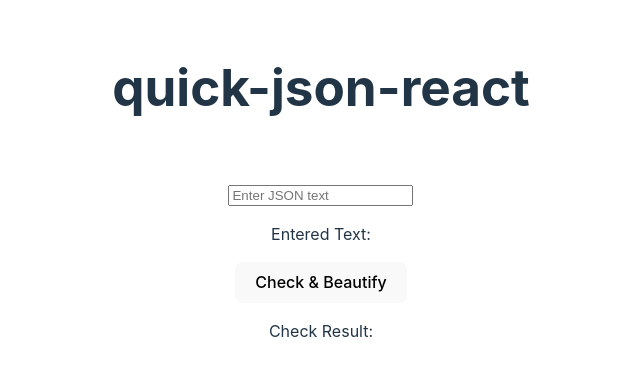
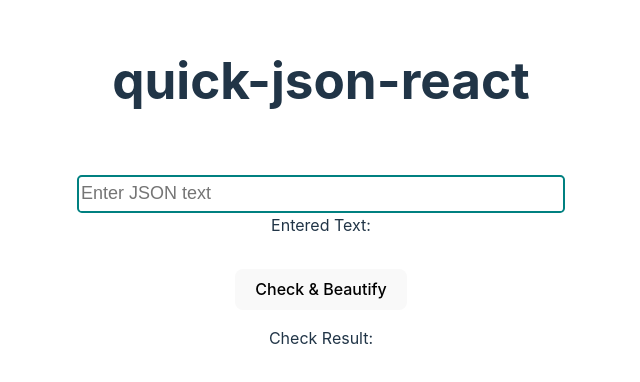
Before and after one commit to sgtao/quick-json-react, a React (Vite) app: page / in a window 1280 px wide. Shown: the part 192-574 px from the top of the page, without its empty margins (319-959 px from the left). Built offline with nearby package versions, Linux system fonts and the light colour scheme.

Commit message:
Add:update components/TextInput for styling a bit

```diff
--- a/src/components/JsonConverterCard.jsx
+++ b/src/components/JsonConverterCard.jsx
@@ -9,6 +9,14 @@ const JsonConverterCard = () => {
   const [isJson, setIsJson] = useState(false);
   const [shownObj, setShownObj] = useState({});
 
+  const styleEnterText = {
+    maxWidth: '38rem',
+    textWrap: 'nowrap',
+    overflow: 'hidden',
+    textOverflow: 'ellipsis',
+    margin: '0 auto',
+    marginBottom: '2rem',
+  };
   const checkTextInput = async () => {
     try {
       const parsedJson = await JSON.parse(text);
@@ -28,7 +36,9 @@ const JsonConverterCard = () => {
     <div>
       <div className="card">
         <TextInput textInputState={[text, setText]} />
-        <p aria-label="Entered-Text">Entered Text: {text}</p>
+        <p aria-label="Entered-Text" style={styleEnterText}>
+          Entered Text: {text}
+        </p>
         <button aria-label="Check-JSON" onClick={checkTextInput}>
           Check & Beautify
         </button>
--- a/src/components/TextInput.jsx
+++ b/src/components/TextInput.jsx
@@ -2,6 +2,14 @@
 const TextInput = (props) => {
   // eslint-disable-next-line react/prop-types
   const [text, setText] = props.textInputState;
+  const inputStyle = {
+    minWidth: '480px',
+    height: '2rem',
+    fontSize: 'large',
+    border: 'solid 2px teal',
+    borderRadius: '0.3rem',
+  };
+
   return (
     <div>
       <input
@@ -10,6 +18,7 @@ const TextInput = (props) => {
         onChange={(e) => setText(e.target.value)}
         placeholder="Enter JSON text"
         aria-label="Text Input"
+        style={inputStyle}
       />
     </div>
   );
```
